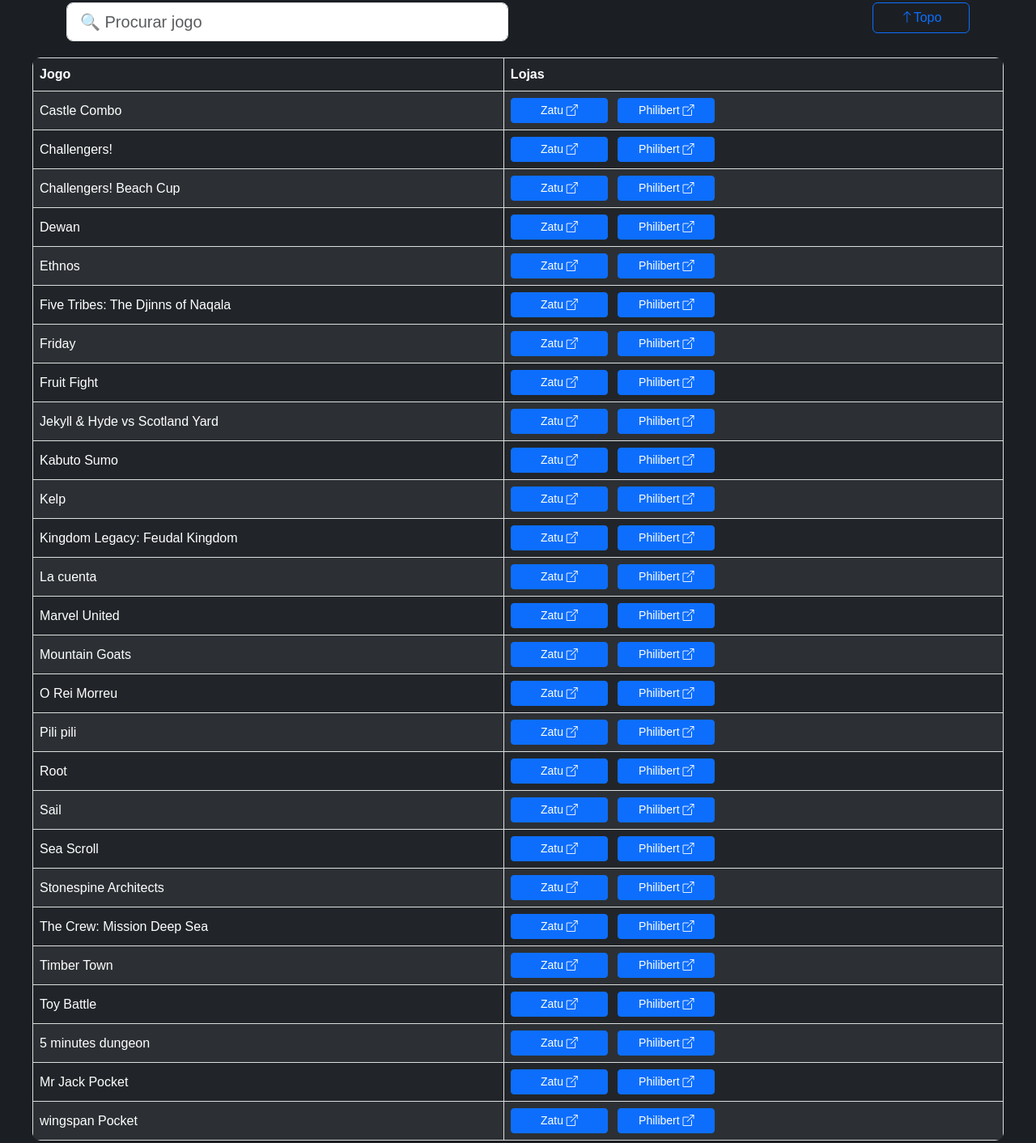
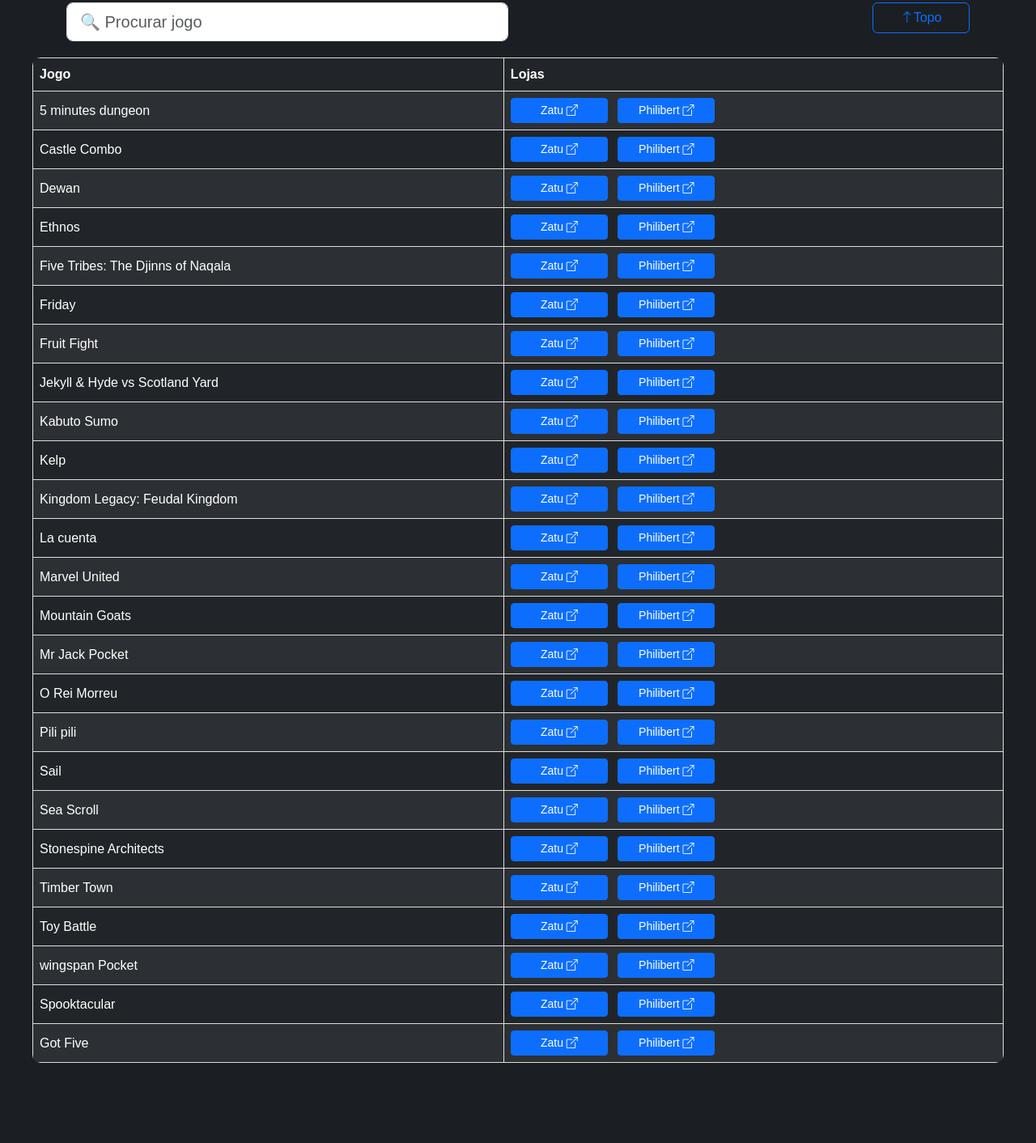
Before and after one commit to sousaxpt/boardgames, a website: page index.html in a window 1280 px wide. Shown: the part 123-1535 px from the top of the page at 81% size. After the commit the page ends 1492 px from the top, so only its background shows below. Drawn offline with nearby package versions, Linux system fonts and the light colour scheme.

Commit message:
Add files via upload

```diff
--- a/index.html
+++ b/index.html
@@ -87,28 +87,20 @@
             </tr>
         </thead>
         <tbody>
-            <tr><td>Castle Combo</td><td>
+            <tr><td>5 minutes dungeon</td><td>
+                <a class="btn btn-sm btn-primary me-2" target="_blank" href="https://zatu.com/search?options%5Bprefix%5D=last&q=5%20minutes%20dungeon&sort_by=relevance&filter.v.availability=1">
+                    Zatu&nbsp;<i class="bi bi-box-arrow-up-right"></i>
+                </a>
+
+                <a class="btn btn-sm btn-primary me-2" target="_blank" href="https://www.philibertnet.com/en/search?search_query=5%20minutes%20dungeon">
+                    Philibert&nbsp;<i class="bi bi-box-arrow-up-right"></i>
+                </a>
+            </td></tr><tr><td>Castle Combo</td><td>
                 <a class="btn btn-sm btn-primary me-2" target="_blank" href="https://zatu.com/search?options%5Bprefix%5D=last&q=Castle%20Combo&sort_by=relevance&filter.v.availability=1">
                     Zatu&nbsp;<i class="bi bi-box-arrow-up-right"></i>
                 </a>
 
                 <a class="btn btn-sm btn-primary me-2" target="_blank" href="https://www.philibertnet.com/en/search?search_query=Castle%20Combo">
-                    Philibert&nbsp;<i class="bi bi-box-arrow-up-right"></i>
-                </a>
-            </td></tr><tr><td>Challengers!</td><td>
-                <a class="btn btn-sm btn-primary me-2" target="_blank" href="https://zatu.com/search?options%5Bprefix%5D=last&q=Challengers!&sort_by=relevance&filter.v.availability=1">
-                    Zatu&nbsp;<i class="bi bi-box-arrow-up-right"></i>
-                </a>
-
-                <a class="btn btn-sm btn-primary me-2" target="_blank" href="https://www.philibertnet.com/en/search?search_query=Challengers!">
-                    Philibert&nbsp;<i class="bi bi-box-arrow-up-right"></i>
-                </a>
-            </td></tr><tr><td>Challengers! Beach Cup</td><td>
-                <a class="btn btn-sm btn-primary me-2" target="_blank" href="https://zatu.com/search?options%5Bprefix%5D=last&q=Challengers!%20Beach%20Cup&sort_by=relevance&filter.v.availability=1">
-                    Zatu&nbsp;<i class="bi bi-box-arrow-up-right"></i>
-                </a>
-
-                <a class="btn btn-sm btn-primary me-2" target="_blank" href="https://www.philibertnet.com/en/search?search_query=Challengers!%20Beach%20Cup">
                     Philibert&nbsp;<i class="bi bi-box-arrow-up-right"></i>
                 </a>
             </td></tr><tr><td>Dewan</td><td>
@@ -207,6 +199,14 @@
                 <a class="btn btn-sm btn-primary me-2" target="_blank" href="https://www.philibertnet.com/en/search?search_query=Mountain%20Goats">
                     Philibert&nbsp;<i class="bi bi-box-arrow-up-right"></i>
                 </a>
+            </td></tr><tr><td>Mr Jack Pocket</td><td>
+                <a class="btn btn-sm btn-primary me-2" target="_blank" href="https://zatu.com/search?options%5Bprefix%5D=last&q=Mr%20Jack%20Pocket&sort_by=relevance&filter.v.availability=1">
+                    Zatu&nbsp;<i class="bi bi-box-arrow-up-right"></i>
+                </a>
+
+                <a class="btn btn-sm btn-primary me-2" target="_blank" href="https://www.philibertnet.com/en/search?search_query=Mr%20Jack%20Pocket">
+                    Philibert&nbsp;<i class="bi bi-box-arrow-up-right"></i>
+                </a>
             </td></tr><tr><td>O Rei Morreu</td><td>
                 <a class="btn btn-sm btn-primary me-2" target="_blank" href="https://zatu.com/search?options%5Bprefix%5D=last&q=O%20Rei%20Morreu&sort_by=relevance&filter.v.availability=1">
                     Zatu&nbsp;<i class="bi bi-box-arrow-up-right"></i>
@@ -221,14 +221,6 @@
                 </a>
 
                 <a class="btn btn-sm btn-primary me-2" target="_blank" href="https://www.philibertnet.com/en/search?search_query=Pili%20pili">
-                    Philibert&nbsp;<i class="bi bi-box-arrow-up-right"></i>
-                </a>
-            </td></tr><tr><td>Root</td><td>
-                <a class="btn btn-sm btn-primary me-2" target="_blank" href="https://zatu.com/search?options%5Bprefix%5D=last&q=Root&sort_by=relevance&filter.v.availability=1">
-                    Zatu&nbsp;<i class="bi bi-box-arrow-up-right"></i>
-                </a>
-
-                <a class="btn btn-sm btn-primary me-2" target="_blank" href="https://www.philibertnet.com/en/search?search_query=Root">
                     Philibert&nbsp;<i class="bi bi-box-arrow-up-right"></i>
                 </a>
             </td></tr><tr><td>Sail</td><td>
@@ -255,14 +247,6 @@
                 <a class="btn btn-sm btn-primary me-2" target="_blank" href="https://www.philibertnet.com/en/search?search_query=Stonespine%20Architects">
                     Philibert&nbsp;<i class="bi bi-box-arrow-up-right"></i>
                 </a>
-            </td></tr><tr><td>The Crew: Mission Deep Sea</td><td>
-                <a class="btn btn-sm btn-primary me-2" target="_blank" href="https://zatu.com/search?options%5Bprefix%5D=last&q=The%20Crew%3A%20Mission%20Deep%20Sea&sort_by=relevance&filter.v.availability=1">
-                    Zatu&nbsp;<i class="bi bi-box-arrow-up-right"></i>
-                </a>
-
-                <a class="btn btn-sm btn-primary me-2" target="_blank" href="https://www.philibertnet.com/en/search?search_query=The%20Crew%3A%20Mission%20Deep%20Sea">
-                    Philibert&nbsp;<i class="bi bi-box-arrow-up-right"></i>
-                </a>
             </td></tr><tr><td>Timber Town</td><td>
                 <a class="btn btn-sm btn-primary me-2" target="_blank" href="https://zatu.com/search?options%5Bprefix%5D=last&q=Timber%20Town&sort_by=relevance&filter.v.availability=1">
                     Zatu&nbsp;<i class="bi bi-box-arrow-up-right"></i>
@@ -279,28 +263,28 @@
                 <a class="btn btn-sm btn-primary me-2" target="_blank" href="https://www.philibertnet.com/en/search?search_query=Toy%20Battle">
                     Philibert&nbsp;<i class="bi bi-box-arrow-up-right"></i>
                 </a>
-            </td></tr><tr><td>5 minutes dungeon</td><td>
-                <a class="btn btn-sm btn-primary me-2" target="_blank" href="https://zatu.com/search?options%5Bprefix%5D=last&q=5%20minutes%20dungeon&sort_by=relevance&filter.v.availability=1">
-                    Zatu&nbsp;<i class="bi bi-box-arrow-up-right"></i>
-                </a>
-
-                <a class="btn btn-sm btn-primary me-2" target="_blank" href="https://www.philibertnet.com/en/search?search_query=5%20minutes%20dungeon">
-                    Philibert&nbsp;<i class="bi bi-box-arrow-up-right"></i>
-                </a>
-            </td></tr><tr><td>Mr Jack Pocket</td><td>
-                <a class="btn btn-sm btn-primary me-2" target="_blank" href="https://zatu.com/search?options%5Bprefix%5D=last&q=Mr%20Jack%20Pocket&sort_by=relevance&filter.v.availability=1">
-                    Zatu&nbsp;<i class="bi bi-box-arrow-up-right"></i>
-                </a>
-
-                <a class="btn btn-sm btn-primary me-2" target="_blank" href="https://www.philibertnet.com/en/search?search_query=Mr%20Jack%20Pocket">
-                    Philibert&nbsp;<i class="bi bi-box-arrow-up-right"></i>
-                </a>
             </td></tr><tr><td>wingspan Pocket</td><td>
                 <a class="btn btn-sm btn-primary me-2" target="_blank" href="https://zatu.com/search?options%5Bprefix%5D=last&q=wingspan%20Pocket&sort_by=relevance&filter.v.availability=1">
                     Zatu&nbsp;<i class="bi bi-box-arrow-up-right"></i>
                 </a>
 
                 <a class="btn btn-sm btn-primary me-2" target="_blank" href="https://www.philibertnet.com/en/search?search_query=wingspan%20Pocket">
+                    Philibert&nbsp;<i class="bi bi-box-arrow-up-right"></i>
+                </a>
+            </td></tr><tr><td>Spooktacular</td><td>
+                <a class="btn btn-sm btn-primary me-2" target="_blank" href="https://zatu.com/search?options%5Bprefix%5D=last&q=Spooktacular&sort_by=relevance&filter.v.availability=1">
+                    Zatu&nbsp;<i class="bi bi-box-arrow-up-right"></i>
+                </a>
+
+                <a class="btn btn-sm btn-primary me-2" target="_blank" href="https://www.philibertnet.com/en/search?search_query=Spooktacular">
+                    Philibert&nbsp;<i class="bi bi-box-arrow-up-right"></i>
+                </a>
+            </td></tr><tr><td>Got Five</td><td>
+                <a class="btn btn-sm btn-primary me-2" target="_blank" href="https://zatu.com/search?options%5Bprefix%5D=last&q=Got%20Five&sort_by=relevance&filter.v.availability=1">
+                    Zatu&nbsp;<i class="bi bi-box-arrow-up-right"></i>
+                </a>
+
+                <a class="btn btn-sm btn-primary me-2" target="_blank" href="https://www.philibertnet.com/en/search?search_query=Got%20Five">
                     Philibert&nbsp;<i class="bi bi-box-arrow-up-right"></i>
                 </a>
             </td></tr>
```
